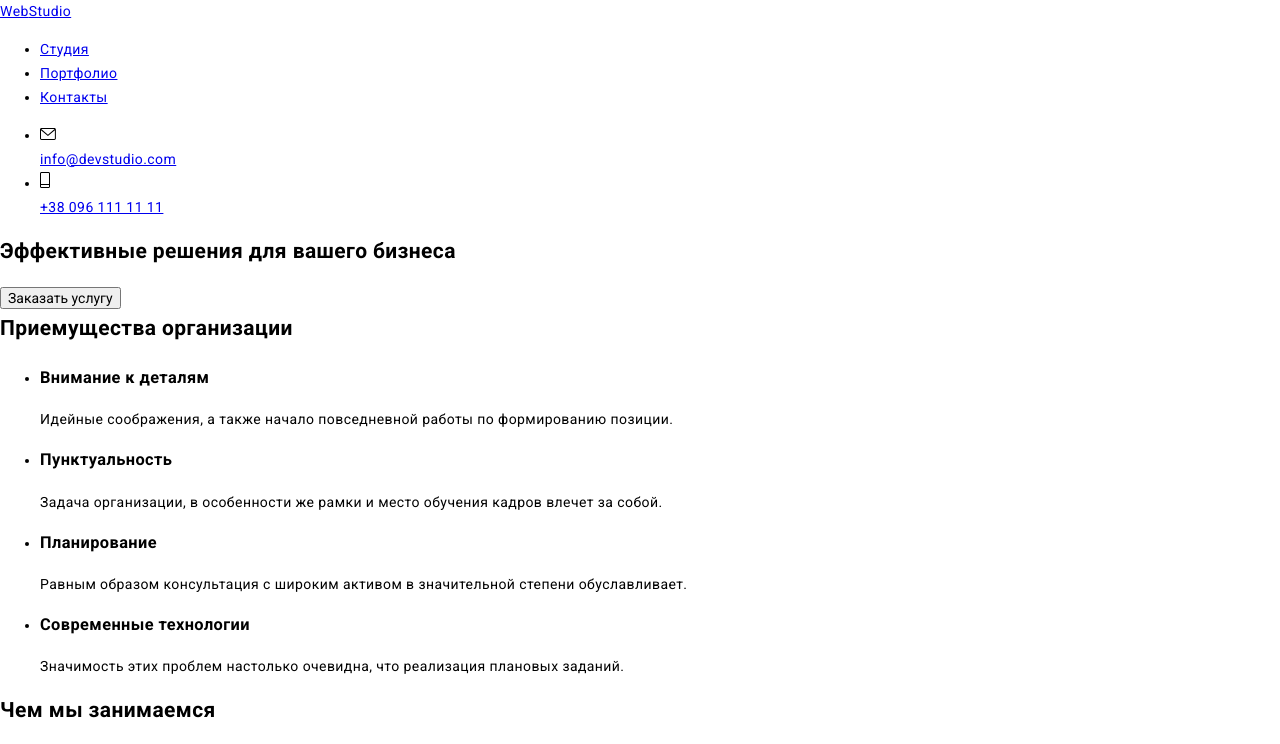
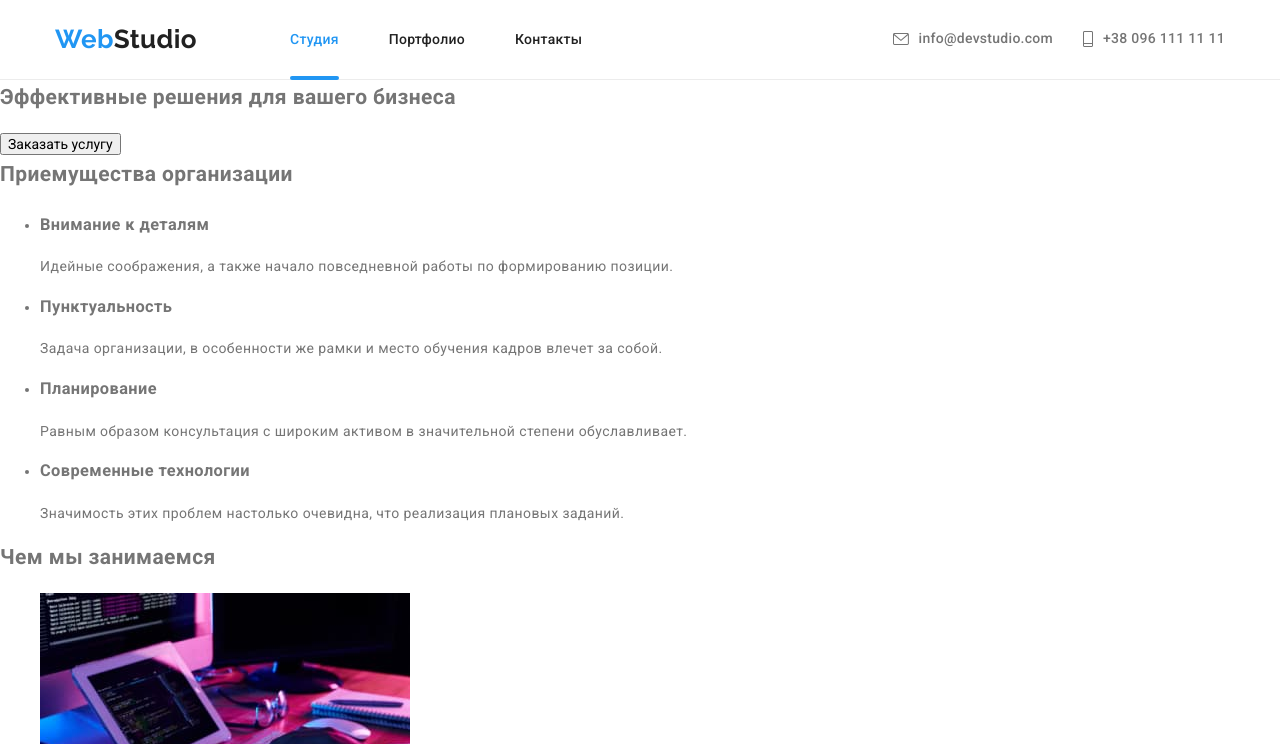
Before and after one commit to Sergey-Proskurnin/goit-markup-hw-07, a plain HTML site: page index.html in a window 1280 px wide. Shown: the top 744 px of the page. Drawn offline with nearby package versions, Linux system fonts and the light colour scheme.

Commit message:
разбил на паршины header и подключил к портфолио

```diff
--- /dev/null
+++ b/sass/components/_header-contact.scss
@@ -0,0 +1,34 @@
+.contact-list {
+    @extend %list;
+    display: inline-flex;
+  }
+  .item-email {
+    display: flex;
+  }
+  .item-email:not(:last-child) {
+    margin-right: 30px;
+  }
+  .link-email-telephon {
+    display: flex;
+    align-items: center;
+    justify-content: center;
+  }
+  .link-email-telephon .icon-footer-header {
+    margin-right: 10px;
+  }
+  .contact-list .link {
+    color: $primary-text-color;
+    font-weight: 500;
+    line-height: 1.14;
+    text-decoration: none;
+    letter-spacing: 0.02em;
+
+    transition: 250ms $bezier-page;
+  }
+  .contact-list .link:hover,
+  .contact-list .link:focus {
+    color: $accent-color;
+   }
+   .icon-footer-header {
+    fill: currentColor;
+  }
--- /dev/null
+++ b/sass/components/_header-container.scss
@@ -0,0 +1,6 @@
+.header-container {
+    @extend %container;
+    display: flex;
+    justify-content: flex-end;
+    align-items: center;
+  }
--- /dev/null
+++ b/sass/components/_header-navigation.scss
@@ -0,0 +1,45 @@
+.navigation {
+    display: flex;
+    align-items: center;
+    margin-right: auto;
+  }
+  .site-nav {
+    @extend %list;
+    display: inline-flex;
+  }
+  .site-nav-item {
+    position: relative;
+  }
+  .site-nav-item:not(:last-child) {
+    margin-right: 50px;
+  }
+  .menu-link {
+    color: $title-text-color;
+    font-weight: 500;
+    line-height: 1.14;
+    text-decoration: none;
+    letter-spacing: 0.02em;
+    /* position: relative; */
+    transition: 250ms $bezier-page;
+  }
+  .menu-link.current {
+    color: $accent-color;
+  }
+  .menu-link:hover,
+  .menu-link:focus {
+    color: $accent-color;
+  }
+  /* .menu-link:hover:after,
+  .menu-link:focus:after, */
+  .current::after{
+    content: "";
+    display: block;
+    width: 100%;
+    height: 4px;
+    position: absolute;
+    /* bottom: -31.85px; */
+    bottom: -28.5px;
+
+    background-color: $accent-color;
+    border-radius: 2px;
+  }
--- /dev/null
+++ b/sass/components/_header.scss
@@ -0,0 +1,6 @@
+.header {
+    padding-top: 24px;
+    padding-bottom: 24px;
+
+    border-bottom: 1px solid #ececec;
+  }
--- /dev/null
+++ b/sass/components/_logo-header.scss
@@ -0,0 +1,8 @@
+
+ .header .logo {
+    @extend %logo;
+    margin-right: 93px;
+  }
+  .logo-accent {
+    color: $accent-color;
+  }
--- a/sass/components/_page-general-components.scss
+++ b/sass/components/_page-general-components.scss
@@ -18,8 +18,8 @@ html {
     margin-top: 0;
   }
   body {
-    background-color: var(--primary-white-color);
-    color: var(--primary-text-color);
+    background-color: $primary-white-color;
+    color: $primary-text-color;
     font-family: Roboto, sans-serif;
     font-weight: 400;
     letter-spacing: 0.03em;
--- a/sass/main.scss
+++ b/sass/main.scss
@@ -1,3 +1,8 @@
 @import "./utils/variables";
 @import "./utils/placeholders";
 @import "./components/page-general-components";
+@import "./components/header";
+@import "./components/header-container";
+@import "./components/logo-header";
+@import "./components/header-navigation";
+@import "./components/header-contact";
--- a/sass/utils/_placeholders.scss
+++ b/sass/utils/_placeholders.scss
@@ -39,3 +39,12 @@
     margin-left: -30px;
     /* margin-top: -30px; */
   }
+
+  %logo {
+      color: $title-text-color;
+      font-family: Raleway, sans-serif;
+      font-size: 26px;
+      font-weight: 700;
+      line-height: 1.19;
+      text-decoration: none;
+    }
```
Also changed, not shown: portfolio.html (+1 -1 lines), css/main.css, css/main.min.css, 2 other files.
